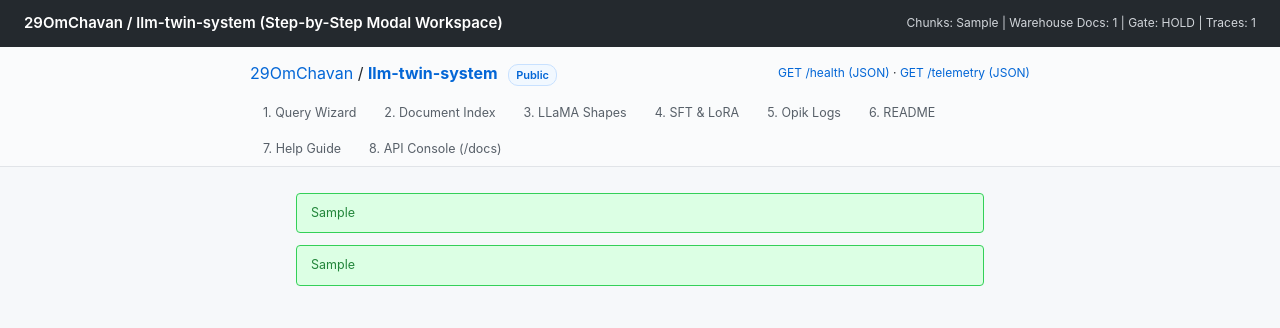
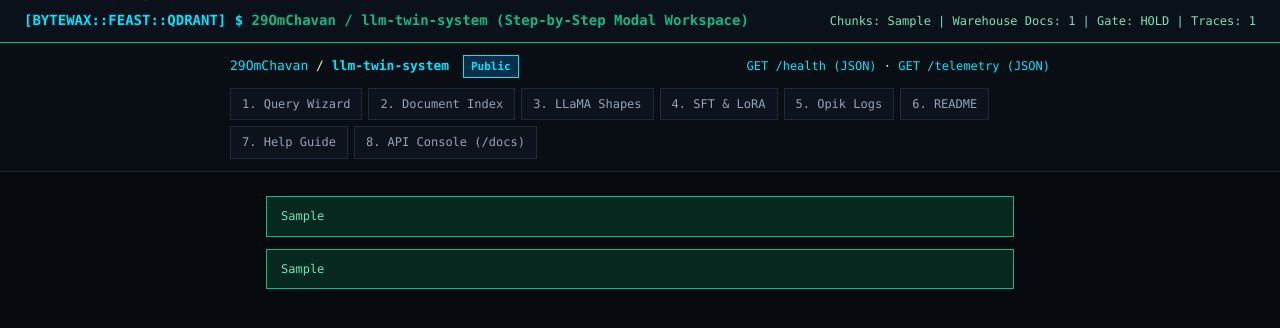
Before and after one commit to 29OmChavan/mlops-project-llm-twin-system, a FastAPI app: template templates/index.html in a window 1280 px wide. Shown: the top 328 px of the page. Run offline with FastAPI, Linux system fonts and the light colour scheme; the template is opened without the code that fills it: most values are stand-ins (such as "Sample title", 1, 10 or a date in 2020).

Commit message:
Differentiate UI layout and visual identity per project using pre-2023 repo styles

```diff
--- a/templates/index.html
+++ b/templates/index.html
@@ -5,23 +5,25 @@
     <meta name="viewport" content="width=device-width, initial-scale=1.0">
     <title>29OmChavan / llm-twin-system - Step-by-Step Modal Workspace</title>
     <style>
+        /* Project 04: 2022 Bytewax / Feast / Qdrant Monospace Terminal & Grafana Stream Console */
         * { box-sizing: border-box; }
         body {
             margin: 0;
             padding: 0;
-            background-color: #f6f8fa;
-            color: #24292e;
-            font-family: -apple-system, BlinkMacSystemFont, "Segoe UI", Helvetica, Arial, sans-serif;
-            font-size: 14px;
-            line-height: 1.5;
+            background-color: #06090e;
+            color: #d1fae5;
+            font-family: "JetBrains Mono", Consolas, "Liberation Mono", Menlo, monospace;
+            font-size: 13px;
+            line-height: 1.55;
         }
-        a { color: #0366d6; text-decoration: none; }
+        a { color: #00e5ff; text-decoration: none; }
         a:hover { text-decoration: underline; }
 
         .gh-header {
-            background-color: #24292e;
-            color: #ffffff;
-            padding: 12px 24px;
+            background-color: #0b111a;
+            color: #10b981;
+            border-bottom: 1px solid #10b981;
+            padding: 10px 24px;
             display: flex;
             justify-content: space-between;
             align-items: center;
@@ -29,26 +31,30 @@
             gap: 10px;
         }
         .gh-header-title {
-            font-size: 15px;
-            font-weight: 600;
-            color: #ffffff;
+            font-size: 14px;
+            font-weight: 700;
+            color: #10b981;
+        }
+        .gh-header-title::before {
+            content: "[BYTEWAX::FEAST::QDRANT] $ ";
+            color: #00e5ff;
         }
         .gh-header-meta {
             font-size: 12px;
-            color: #d1d5da;
+            color: #6ee7b7;
         }
 
         .repo-head {
-            background-color: #fafbfc;
-            border-bottom: 1px solid #e1e4e8;
-            padding: 14px 24px 0 24px;
+            background-color: #090d14;
+            border-bottom: 1px solid #1e293b;
+            padding: 12px 24px;
         }
         .repo-head-inner {
-            max-width: 780px;
+            max-width: 820px;
             margin: 0 auto;
         }
         .repo-path {
-            font-size: 16px;
+            font-size: 13px;
             margin-bottom: 10px;
             display: flex;
             align-items: center;
@@ -59,106 +65,102 @@
         .repo-tabs {
             display: flex;
             flex-wrap: wrap;
-            gap: 2px;
+            gap: 6px;
         }
         .repo-tab {
-            padding: 7px 12px;
-            color: #586069;
-            font-size: 12.5px;
-            border: 1px solid transparent;
-            border-bottom: none;
-            border-radius: 6px 6px 0 0;
+            padding: 6px 11px;
+            color: #94a3b8;
+            font-size: 12px;
+            border: 1px solid #1e293b;
+            background: #0d131d;
+            border-radius: 0px;
         }
         .repo-tab:hover {
-            color: #24292e;
+            color: #00e5ff;
             text-decoration: none;
-            background: #f1f4f8;
+            border-color: #00e5ff;
         }
         .repo-tab.active {
-            background-color: #ffffff;
-            color: #24292e;
-            font-weight: 600;
-            border-color: #e1e4e8;
-            border-top: 2px solid #f9826c;
-            position: relative;
-            top: 1px;
+            background-color: #06281e;
+            color: #10b981;
+            font-weight: 700;
+            border-color: #10b981;
+            box-shadow: 0 0 10px rgba(16, 185, 129, 0.25);
         }
 
-        /* Centered Modal Container */
+        /* Terminal Stream Matrix Modal */
         .wizard-shell {
-            max-width: 720px;
-            margin: 26px auto 56px auto;
+            max-width: 780px;
+            margin: 24px auto 56px auto;
             padding: 0 16px;
         }
         .modal-card {
-            background: #ffffff;
-            border: 1px solid #d1d5da;
-            border-radius: 6px;
-            box-shadow: 0 6px 20px rgba(27,31,35,0.08);
+            background: #0b1018;
+            border: 1px solid #10b981;
+            border-radius: 0px;
+            box-shadow: 0 0 24px rgba(0, 229, 255, 0.08);
             overflow: hidden;
         }
         .modal-head {
-            background: #f6f8fa;
-            border-bottom: 1px solid #e1e4e8;
-            padding: 14px 20px;
+            background: #06281e;
+            border-bottom: 1px solid #10b981;
+            padding: 12px 18px;
             display: flex;
             justify-content: space-between;
             align-items: center;
         }
         .modal-head h2 {
             margin: 0;
-            font-size: 15px;
-            font-weight: 600;
-            color: #24292e;
+            font-size: 14px;
+            font-weight: 700;
+            color: #10b981;
+            text-transform: uppercase;
         }
         .step-badge {
-            background: #e1e4e8;
-            color: #24292e;
-            padding: 3px 9px;
-            border-radius: 12px;
-            font-size: 11.5px;
-            font-weight: 600;
+            background: #06090e;
+            color: #00e5ff;
+            border: 1px solid #00e5ff;
+            padding: 2px 8px;
+            font-size: 11px;
+            font-weight: 700;
         }
         .stepper-bar {
             display: flex;
-            background: #fafbfc;
-            border-bottom: 1px solid #e1e4e8;
+            background: #080c12;
+            border-bottom: 1px solid #1e293b;
         }
         .step-pill {
             flex: 1;
             text-align: center;
             padding: 9px 6px;
             font-size: 12px;
-            font-weight: 600;
-            color: #6a737d;
-            border-bottom: 3px solid transparent;
+            font-weight: 700;
+            color: #64748b;
+            border-right: 1px solid #1e293b;
+            border-bottom: 2px solid transparent;
             cursor: pointer;
             user-select: none;
         }
         .step-pill.active {
-            color: #0366d6;
-            border-bottom-color: #0366d6;
-            background: #ffffff;
+            color: #00e5ff;
+            border-bottom-color: #00e5ff;
+            background: #0f172a;
         }
         .step-pill.done {
-            color: #22863a;
-            border-bottom-color: #28a745;
+            color: #10b981;
+            border-bottom-color: #10b981;
         }
 
         .modal-body {
-            padding: 22px 24px;
+            padding: 20px 22px;
         }
-        .wizard-pane {
-            display: none;
-        }
-        .wizard-pane.active {
-            display: block;
-        }
+        .wizard-pane { display: none; }
+        .wizard-pane.active { display: block; }
 
         .modal-foot {
-            background: #f6f8fa;
-            border-top: 1px solid #e1e4e8;
-            padding: 12px 20px;
+            background: #080c12;
+            border-top: 1px solid #1e293b;
+            padding: 12px 18px;
             display: flex;
             justify-content: space-between;
             align-items: center;
@@ -196,69 +198,68 @@
         .btn {
             display: inline-block;
             padding: 7px 14px;
-            font-size: 12.5px;
-            font-weight: 600;
-            line-height: 18px;
+            font-size: 12px;
+            font-family: inherit;
+            font-weight: 700;
             cursor: pointer;
-            border: 1px solid rgba(27,31,35,0.15);
-            border-radius: 4px;
+            border: 1px solid #10b981;
+            border-radius: 0px;
         }
-        .btn-primary { background-color: #2ea44f; color: #ffffff; }
-        .btn-primary:hover { background-color: #2c974b; }
-        .btn-blue { background-color: #0366d6; color: #ffffff; }
-        .btn-blue:hover { background-color: #0256b9; }
-        .btn-secondary { background-color: #fafbfc; color: #24292e; }
-        .btn-secondary:hover { background-color: #f3f4f6; }
+        .btn-primary { background-color: #10b981; color: #041f17; }
+        .btn-primary:hover { background-color: #34d399; }
+        .btn-blue { background-color: #00e5ff; color: #041a24; border-color: #00e5ff; }
+        .btn-secondary { background-color: #0f172a; color: #94a3b8; border-color: #334155; }
 
         table {
             width: 100%;
             border-collapse: collapse;
-            font-size: 12.5px;
+            font-size: 12px;
             margin-bottom: 10px;
         }
         th, td {
-            border: 1px solid #dfe2e5;
+            border: 1px solid #1e293b;
             padding: 7px 10px;
             text-align: left;
             vertical-align: top;
+            color: #d1fae5;
         }
         th {
-            background-color: #f6f8fa;
-            font-weight: 600;
+            background-color: #06281e;
+            color: #10b981;
+            font-weight: 700;
         }
+        code { color: #00e5ff; }
 
         .label-pill {
             display: inline-block;
             padding: 2px 7px;
             font-size: 11px;
-            font-weight: 600;
-            border-radius: 10px;
+            font-weight: 700;
             border: 1px solid transparent;
         }
-        .pill-green { background-color: #dcffe4; color: #22863a; border-color: #34d058; }
-        .pill-blue { background-color: #f1f8ff; color: #0366d6; border-color: #c8e1ff; }
-        .pill-yellow { background-color: #fffbdd; color: #735c0f; border-color: #f9c513; }
+        .pill-green { background-color: #06281e; color: #10b981; border-color: #10b981; }
+        .pill-blue { background-color: #082f49; color: #00e5ff; border-color: #00e5ff; }
+        .pill-yellow { background-color: #422006; color: #facc15; border-color: #eab308; }
 
         .flash {
             padding: 10px 14px;
             margin-bottom: 12px;
-            border: 1px solid #34d058;
-            border-radius: 4px;
-            background-color: #dcffe4;
-            color: #22863a;
-            font-size: 12.5px;
+            border: 1px solid #10b981;
+            background-color: #06281e;
+            color: #6ee7b7;
+            font-size: 12px;
         }
         .code-block {
-            background-color: #f6f8fa;
-            border: 1px solid #e1e4e8;
-            border-radius: 4px;
+            background-color: #040609;
+            border: 1px solid #1e293b;
+            color: #a7f3d0;
             padding: 12px;
-            font-family: SFMono-Regular, Consolas, "Liberation Mono", Menlo, monospace;
+            font-family: inherit;
             font-size: 12px;
             white-space: pre-wrap;
             overflow-x: auto;
         }
-        .hint { font-size: 12px; color: #586069; margin-top: 0; margin-bottom: 12px; }
+        .hint { font-size: 12px; color: #94a3b8; margin-top: 0; margin-bottom: 12px; }
     </style>
 </head>
 <body>
```
Also changed, not shown: other parts of templates/index.html (+12 -12 lines).
